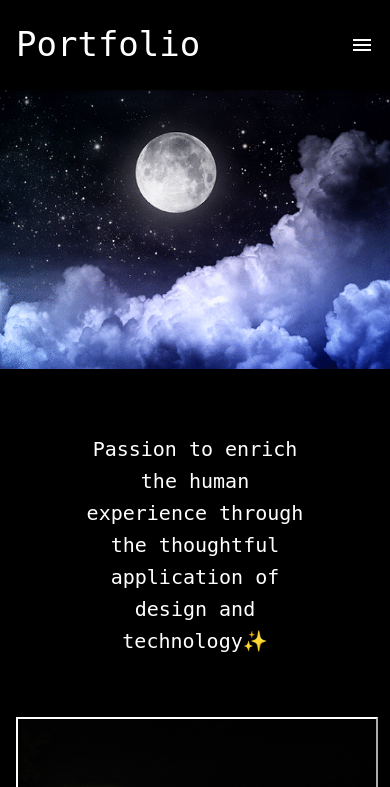
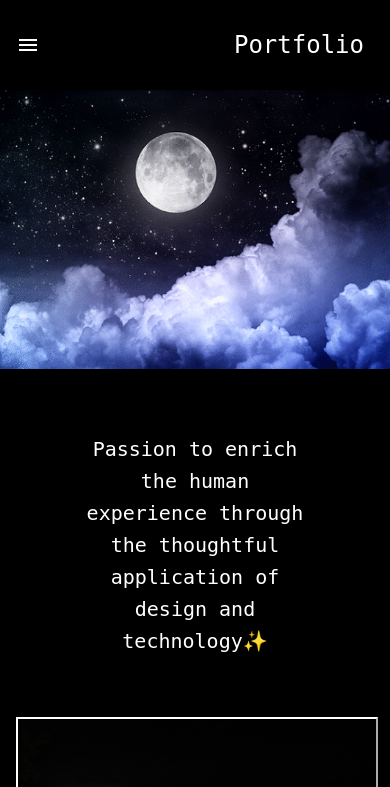
Before and after one commit to kkammili/my_portfolio_app, a React (Create React App) app: page / in a window 390 px wide. Shown: the top 787 px of the page. Built offline with nearby package versions, Linux system fonts and the light colour scheme.

Commit message:
fix(ScrolledAppBar): menu moved from left to right

```diff
--- a/src/components/ScrolledAppBar.js
+++ b/src/components/ScrolledAppBar.js
@@ -9,12 +9,6 @@ import RenderMenu from './RenderMenu'
 import TransitionMenuButtons from './TransitionMenuButtons'
 
 const styles = theme => ({
-  root: {
-    flexGrow: 1
-  },
-  flex: {
-    flex: 1
-  },
   menuButton: {
     marginLeft: -12,
     marginRight: 20,
@@ -24,7 +18,12 @@ const styles = theme => ({
     height: 120
   },
   appBarSm: {
-    height: 90
+    height: 90,
+      display:'flex',
+      justifyContent:'space-between'
+  },
+    padRight:{
+    paddingRight:'10px'
     },
   toolbarMargin: theme.mixins.toolbar
 })
@@ -64,6 +63,31 @@ class ScrolledAppBar extends Component {
 
         render () {
           const {classes} = this.props
+            if(this.props.isMobile){
+                return (
+                        <div className={classes.appBarSm}>
+                            <Fade in={!this.state.hiding}>
+                                <AppBar
+                                    color={classes.colorPrimary}
+                                    className={ classes.appBarSm}
+                                >
+                                    <Toolbar className={classes.appBarSm}>
+                                        <Fragment>
+                                            <RenderMenu {...this.props} />
+                                        </Fragment>
+                                        <Typography
+                                            variant='h5'
+                                            color='inherit'
+                                            className={classes.padRight}
+                                        >
+                                            Portfolio
+                                        </Typography>
+                                    </Toolbar>
+                                </AppBar>
+                            </Fade>
+                        </div>
+                )
+            }else {
                 return (
                     <div className={classes.root}>
                         <div className={(this.props.isMobile) ? classes.appBarSm : classes.appBar}>
@@ -105,6 +129,8 @@ class ScrolledAppBar extends Component {
                     </div>
                 )
             }
+
+        }
 }
 
 export default withStyles(styles)(ScrolledAppBar)
```
Lines whose indentation alone changed are shown as unchanged.
